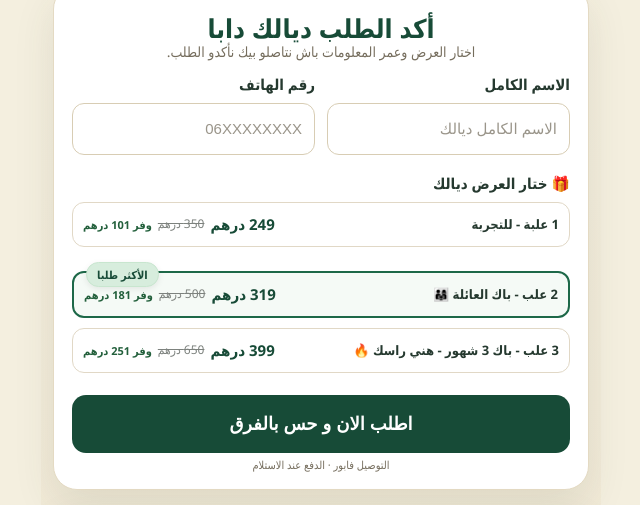
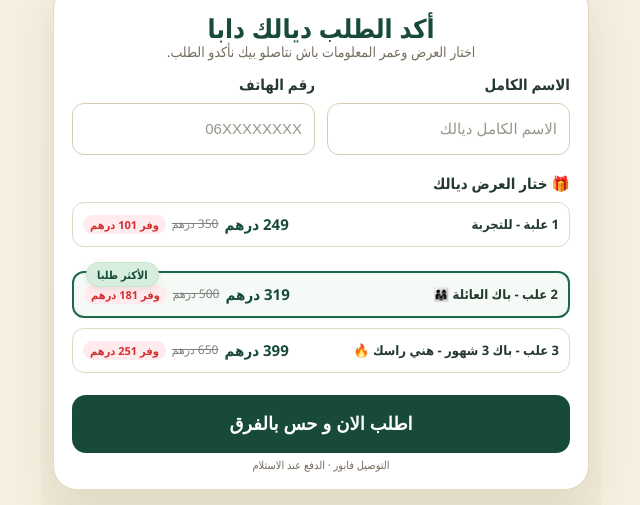
Before and after one commit to khalidabroum-stack/my-store, a plain HTML site: page index.html in a window 1280 px wide. Shown: the part 1080-1585 px from the top of the page, without its empty margins (319-959 px from the left). Drawn offline with Linux system fonts and the light colour scheme.

Commit message:
wafir b l7mar

```diff
--- a/index.html
+++ b/index.html
@@ -30,7 +30,6 @@ src="https://www.facebook.com/tr?id=2144265349814751&ev=PageView&noscript=1"
 *{box-sizing:border-box}
 body{margin:0;padding-bottom:84px;background:#f4efdf;color:#25392f;font-family:"Segoe UI",Tahoma,Arial,sans-serif;font-size:16px;line-height:1.7}
 img{max-width:100%}
-/* --- السنتا اللي كتحرك - Calmida --- */
 .calmida-marquee{position:sticky;top:0;z-index:50;background:#0C3B2E;color:#fff;overflow:hidden;white-space:nowrap;padding:11px 0;direction:rtl;font-weight:800;font-size:15px}
 .calmida-marquee-track{display:inline-flex;animation:calmida-scroll 20s linear infinite}
 .calmida-marquee-track span{display:inline-flex;align-items:center;gap:22px;padding-left:22px}
@@ -57,7 +56,7 @@ img{max-width:100%}
 .offer-name{font-size:13px;font-weight:800;line-height:1.3;flex:1;text-align:right}
 .offer-current-price{color:#174b37;font-size:15px;font-weight:900;white-space:nowrap}
 .offer-old-price{color:#7d827e;font-size:12px;text-decoration:line-through;white-space:nowrap}
-.offer-save{color:#23603c;font-size:11px;font-weight:700;white-space:nowrap}
+.offer-save{color:#D32F2F;background:#FFEBEE;padding:2px 7px;border-radius:999px;font-size:11px;font-weight:900;white-space:nowrap}
 .offer-badge{padding:2px 7px;border-radius:999px;background:#e8f4eb;color:#23603c;font-size:11px;font-weight:700;white-space:nowrap}
 .offer-badge.popular{position:absolute;top:-11px;left:12px;padding:4px 10px;border:1px solid #c8e6cf;background:#d7eddd;color:#174b37;font-size:11px;font-weight:800;box-shadow:0 2px 6px rgba(0,0,0,.08)}
 .cta{display:inline-flex;min-height:58px;align-items:center;justify-content:center;gap:10px;padding:13px 25px;border:0;border-radius:14px;background:#174b37;color:#fff;font-size:18px;font-weight:900;text-align:center;text-decoration:none;cursor:pointer}
@@ -85,7 +84,6 @@ img{max-width:100%}
 </style>
 </head>
 <body>
-<!-- السنتا اللي كتحرك -->
 <div class="calmida-marquee">
   <div class="calmida-marquee-track">
     <span>ضمان 30 يوم <i class="calmida-dot">•</i> الخلاص حتى توصلك السلعة <i class="calmida-dot">•</i> توصيل بالمجان <i class="calmida-dot">•</i> طبيعي 100% <i class="calmida-dot">•</i></span>
@@ -116,7 +114,6 @@ img{max-width:100%}
 </div>
 <p class="privacy-note">التوصيل فابور · الدفع عند الاستلام</p>
 </form>
-<!-- GIF تحت الفورم -->
 <div style="text-align:center; background:#fff; padding:20px; border:1px solid #e4dac3; border-radius:24px; margin:18px auto 0; width:min(100%,560px); box-shadow:0 16px 42px rgba(63,71,48,.1);">
   <h2 style="margin:0 0 8px; color:#174b37; font-size:22px; font-weight:800; line-height:1.4;">علاش كتحس بالألم في الركبة؟</h2>
   <img src="knee.gif" alt="المفصل" style="width:100%; max-width:380px; border-radius:16px; margin:12px 0; display:block; margin-left:auto; margin-right:auto;">
```
